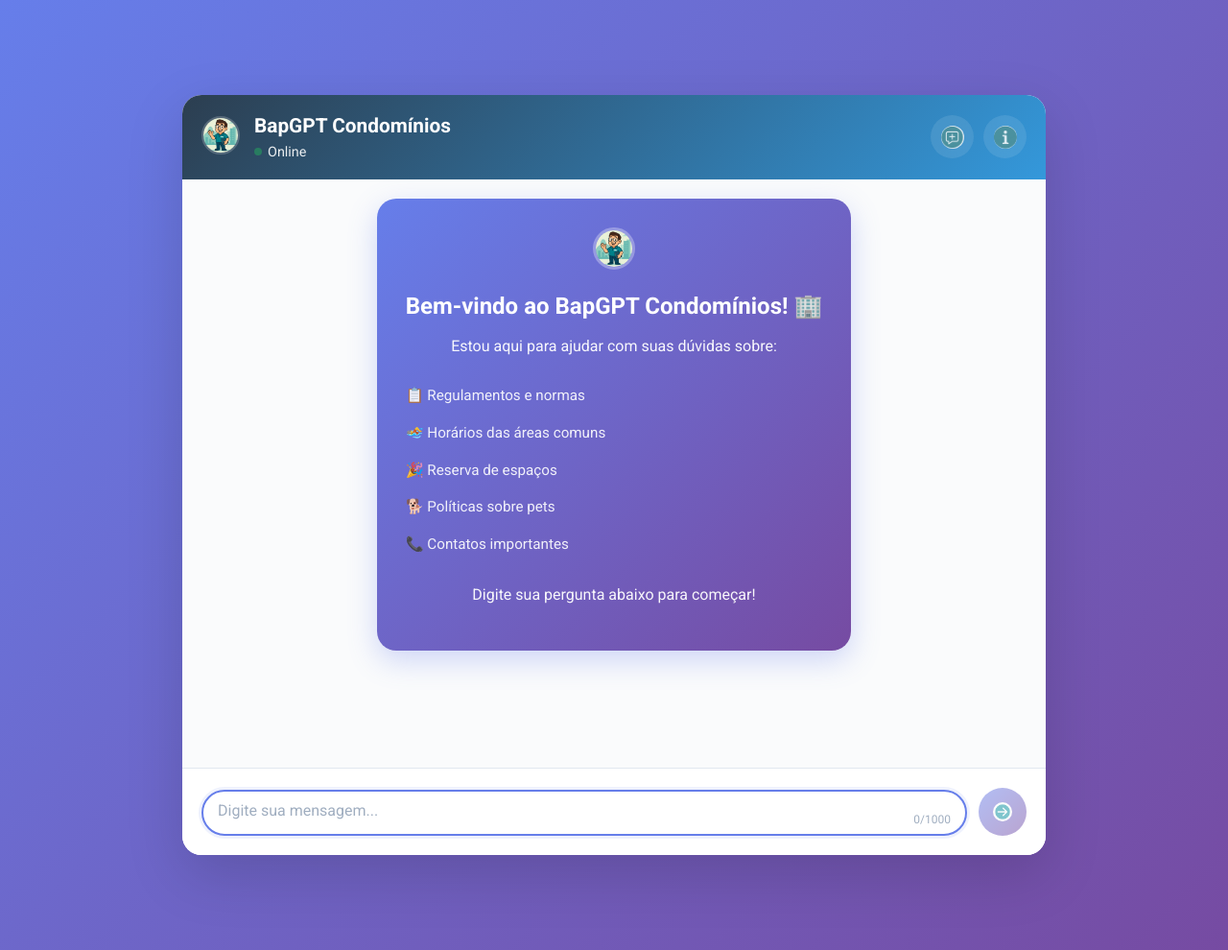
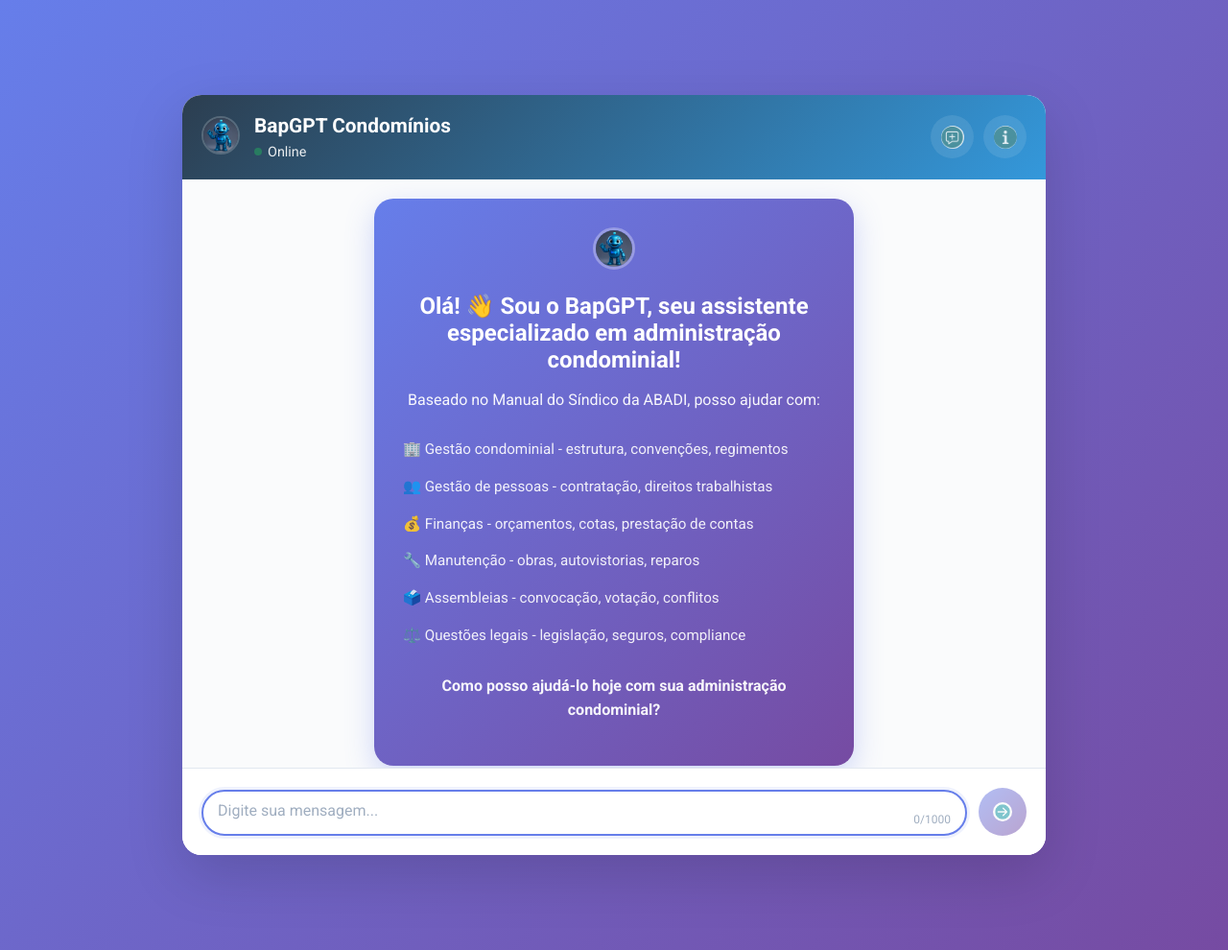
Before and after one commit to RaulAraujoSilva/BAP_BOT, a Flask app: page / in a window 1280 px wide. Shown: the whole page at 96% size. Run offline with Flask 3, Linux system fonts and the light colour scheme; some libraries are stand-ins or nearby versions.

Commit message:
Update: Nova imagem do robo e mensagem inicial baseada no Manual ABADI

```diff
--- a/static/script.js
+++ b/static/script.js
@@ -153,7 +153,7 @@
 
     const avatarImg = type === 'user' ?
         '/static/assets/Usuário.png' :
-        '/static/assets/bapgpt-logo.png';
+        '/static/assets/robo_bap.jpeg';
 
     messageDiv.innerHTML = `
         <div class="avatar">
@@ -212,18 +212,19 @@
         <div class="welcome-message">
             <div class="welcome-card">
                 <div class="welcome-icon">
-                    <img src="/static/assets/bapgpt-logo.png" alt="BapGPT Logo">
+                    <img src="/static/assets/robo_bap.jpeg" alt="BapGPT Logo">
                 </div>
-                <h3>Bem-vindo ao BapGPT Condomínios! 🏢</h3>
-                <p>Estou aqui para ajudar com suas dúvidas sobre:</p>
+                <h3>Olá! 👋 Sou o BapGPT, seu assistente especializado em administração condominial!</h3>
+                <p>Baseado no Manual do Síndico da ABADI, posso ajudar com:</p>
                 <ul>
-                    <li>📋 Regulamentos e normas</li>
-                    <li>🏊 Horários das áreas comuns</li>
-                    <li>🎉 Reserva de espaços</li>
-                    <li>🐕 Políticas sobre pets</li>
-                    <li>📞 Contatos importantes</li>
+                    <li>🏢 Gestão condominial - estrutura, convenções, regimentos</li>
+                    <li>👥 Gestão de pessoas - contratação, direitos trabalhistas</li>
+                    <li>💰 Finanças - orçamentos, cotas, prestação de contas</li>
+                    <li>🔧 Manutenção - obras, autovistorias, reparos</li>
+                    <li>🗳️ Assembleias - convocação, votação, conflitos</li>
+                    <li>⚖️ Questões legais - legislação, seguros, compliance</li>
                 </ul>
-                <p>Digite sua pergunta abaixo para começar!</p>
+                <p><strong>Como posso ajudá-lo hoje com sua administração condominial?</strong></p>
             </div>
         </div>
     `;
--- a/templates/index.html
+++ b/templates/index.html
@@ -15,7 +15,7 @@
         <!-- Header do Chat -->
         <div class="chat-header">
             <div class="logo">
-                <img src="{{ url_for('static', filename='assets/bapgpt-logo.png') }}" alt="BapGPT Logo">
+                <img src="{{ url_for('static', filename='assets/robo_bap.jpeg') }}" alt="BapGPT Logo">
             </div>
             <div class="header-info">
                 <h3>BapGPT Condomínios</h3>
@@ -36,18 +36,19 @@
             <div class="welcome-message">
                 <div class="welcome-card">
                     <div class="welcome-icon">
-                        <img src="{{ url_for('static', filename='assets/bapgpt-logo.png') }}" alt="BapGPT Logo">
+                        <img src="{{ url_for('static', filename='assets/robo_bap.jpeg') }}" alt="BapGPT Logo">
                     </div>
-                    <h3>Bem-vindo ao BapGPT Condomínios! 🏢</h3>
-                    <p>Estou aqui para ajudar com suas dúvidas sobre:</p>
+                    <h3>Olá! 👋 Sou o BapGPT, seu assistente especializado em administração condominial!</h3>
+                    <p>Baseado no Manual do Síndico da ABADI, posso ajudar com:</p>
                     <ul>
-                        <li>📋 Regulamentos e normas</li>
-                        <li>🏊 Horários das áreas comuns</li>
-                        <li>🎉 Reserva de espaços</li>
-                        <li>🐕 Políticas sobre pets</li>
-                        <li>📞 Contatos importantes</li>
+                        <li>🏢 Gestão condominial - estrutura, convenções, regimentos</li>
+                        <li>👥 Gestão de pessoas - contratação, direitos trabalhistas</li>
+                        <li>💰 Finanças - orçamentos, cotas, prestação de contas</li>
+                        <li>🔧 Manutenção - obras, autovistorias, reparos</li>
+                        <li>🗳️ Assembleias - convocação, votação, conflitos</li>
+                        <li>⚖️ Questões legais - legislação, seguros, compliance</li>
                     </ul>
-                    <p>Digite sua pergunta abaixo para começar!</p>
+                    <p><strong>Como posso ajudá-lo hoje com sua administração condominial?</strong></p>
                 </div>
             </div>
         </div>
@@ -56,7 +57,7 @@
         <div class="typing-indicator" id="typingIndicator" style="display: none;">
             <div class="message bot-message">
                 <div class="avatar">
-                    <img src="{{ url_for('static', filename='assets/bapgpt-logo.png') }}" alt="BapGPT">
+                    <img src="{{ url_for('static', filename='assets/robo_bap.jpeg') }}" alt="BapGPT">
                 </div>
                 <div class="message-content">
                     <div class="typing-dots">
```
Also changed, not shown: static/assets/robo_bap.jpeg (added).
